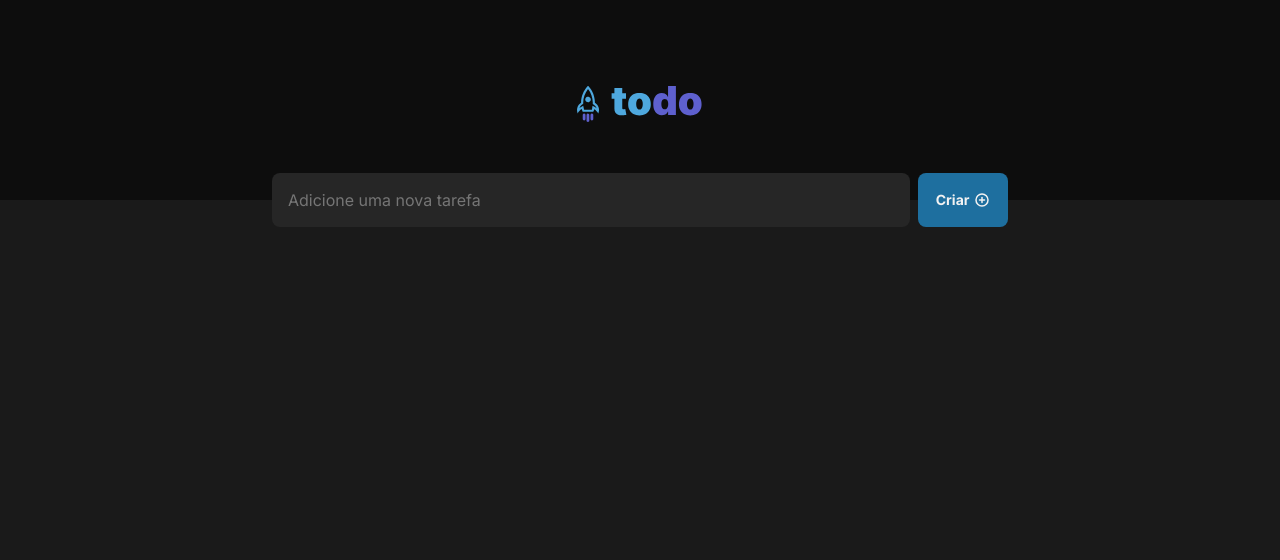
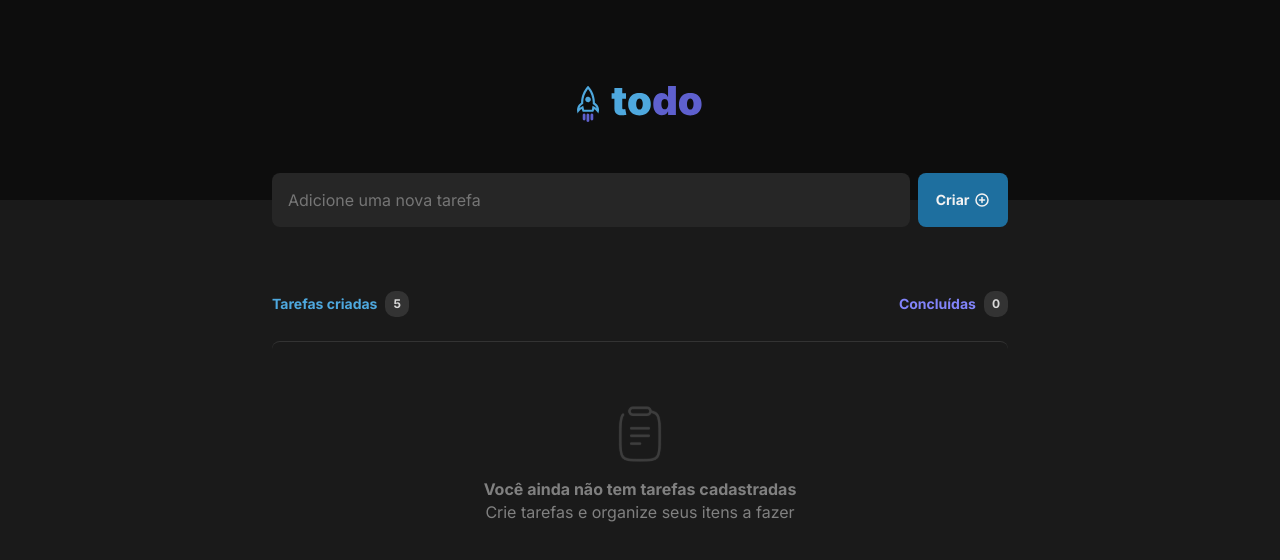
Before and after one commit to santiagoMonteiro/to-do-list, a React (Vite) app: page / in a window 1280 px wide. Shown: the top 560 px of the page. Built offline with nearby package versions, Linux system fonts and the light colour scheme.

Commit message:
no task style

```diff
--- a/src/App.module.css
+++ b/src/App.module.css
@@ -31,7 +31,7 @@
   gap: 0.3rem;
   align-items: center;
   justify-content: center;
-  font-size: 14px;
+  font-size: 0.875rem;
 
   transition: background-color 0.1s;
 }
--- a/src/App.tsx
+++ b/src/App.tsx
@@ -1,9 +1,10 @@
 import styles from "./App.module.css";
-import clipboard from "./assets/clipboard.svg";
 import { PlusCircle } from "phosphor-react";
 
 import { Header } from "./Header";
 import { TaskList } from "./TaskList";
+import { GlobalTaskInfo } from "./GlobalTaskInfo";
+import { NoTaskNotification } from "./NoTaskNotification";
 
 export function App() {
   return (
@@ -22,13 +23,11 @@ export function App() {
           </button>
         </form>
 
-        {/* <div>
-          <img src={clipboard} alt="" />
-          <p>Você ainda não tem tarefas cadastradas</p>
-          <p>Crie tarefas e organize seus itens a fazer</p>
-        </div>
+        <GlobalTaskInfo />
 
-        <TaskList /> */}
+        <NoTaskNotification />
+
+        {/* <TaskList /> */}
       </main>
     </>
   );
--- a/src/GlobalTaskInfo.module.css
+++ b/src/GlobalTaskInfo.module.css
@@ -0,0 +1,34 @@
+.container {
+  display: flex;
+  justify-content: space-between;
+  align-items: center;
+  margin-top: 4rem;
+}
+
+.createdTasks, .finishedTasks {
+  display: flex;
+  gap: 0.5rem;
+  justify-content: center;
+  align-items: center;
+}
+
+.createdTasks p {
+  font-weight: 700;
+  color: var(--blue);
+  font-size: 0.875rem;
+}
+
+.finishedTasks p {
+  font-weight: 700;
+  color: var(--purple);
+  font-size: 0.875rem;
+}
+
+.taskLength {
+  color: var(--gray-200);
+  background: var(--gray-400);
+  padding: 0.125rem 0.5rem;
+  border-radius: 10px;
+  font-size: 0.75rem;
+  font-weight: bold;
+}
--- a/src/GlobalTaskInfo.tsx
+++ b/src/GlobalTaskInfo.tsx
@@ -2,14 +2,14 @@ import styles from "./GlobalTaskInfo.module.css";
 
 export function GlobalTaskInfo() {
   return (
-    <div>
-      <div>
+    <div className={styles.container}>
+      <div className={styles.createdTasks}>
         <p>Tarefas criadas</p>
-        <span>5</span>
+        <span className={styles.taskLength}>5</span>
       </div>
-      <div>
+      <div className={styles.finishedTasks}>
         <p>Concluídas</p>
-        <span>2 de 5</span>
+        <span className={styles.taskLength}>0</span>
       </div>
     </div>
   );
--- /dev/null
+++ b/src/NoTaskNotification.module.css
@@ -0,0 +1,27 @@
+.container {
+  border-top: 1.5px solid var(--gray-400);
+  border-radius: 8px;
+  margin-top: 1.5rem;
+  display: flex;
+  flex-direction: column;
+  justify-content: center;
+  align-items: center;
+  text-align: center;
+  padding-top: 4rem;
+}
+
+.container img {
+  height: 3.5rem;
+  margin-bottom: 1rem;
+}
+
+.container p:nth-of-type(1) {
+  font-weight: 700;
+  color: var(--gray-300);
+  font-size: 1rem;
+}
+
+.container p:nth-of-type(2) {
+  color: var(--gray-300);
+  font-size: 1rem;
+}
--- /dev/null
+++ b/src/NoTaskNotification.tsx
@@ -0,0 +1,13 @@
+import styles from "./NoTaskNotification.module.css";
+
+import clipboard from "./assets/clipboard.svg";
+
+export function NoTaskNotification() {
+  return (
+    <div className={styles.container}>
+      <img src={clipboard} alt="" />
+      <p>Você ainda não tem tarefas cadastradas</p>
+      <p>Crie tarefas e organize seus itens a fazer</p>
+    </div>
+  );
+}
--- a/src/TaskList.tsx
+++ b/src/TaskList.tsx
@@ -1,10 +1,8 @@
-import { GlobalTaskInfo } from "./GlobalTaskInfo";
 import styles from "./TaskList.module.css";
 
 export function TaskList() {
   return (
     <div>
-      <GlobalTaskInfo />
       <ul className={styles.taskContainer}>
         <li>
           <button></button>
```
